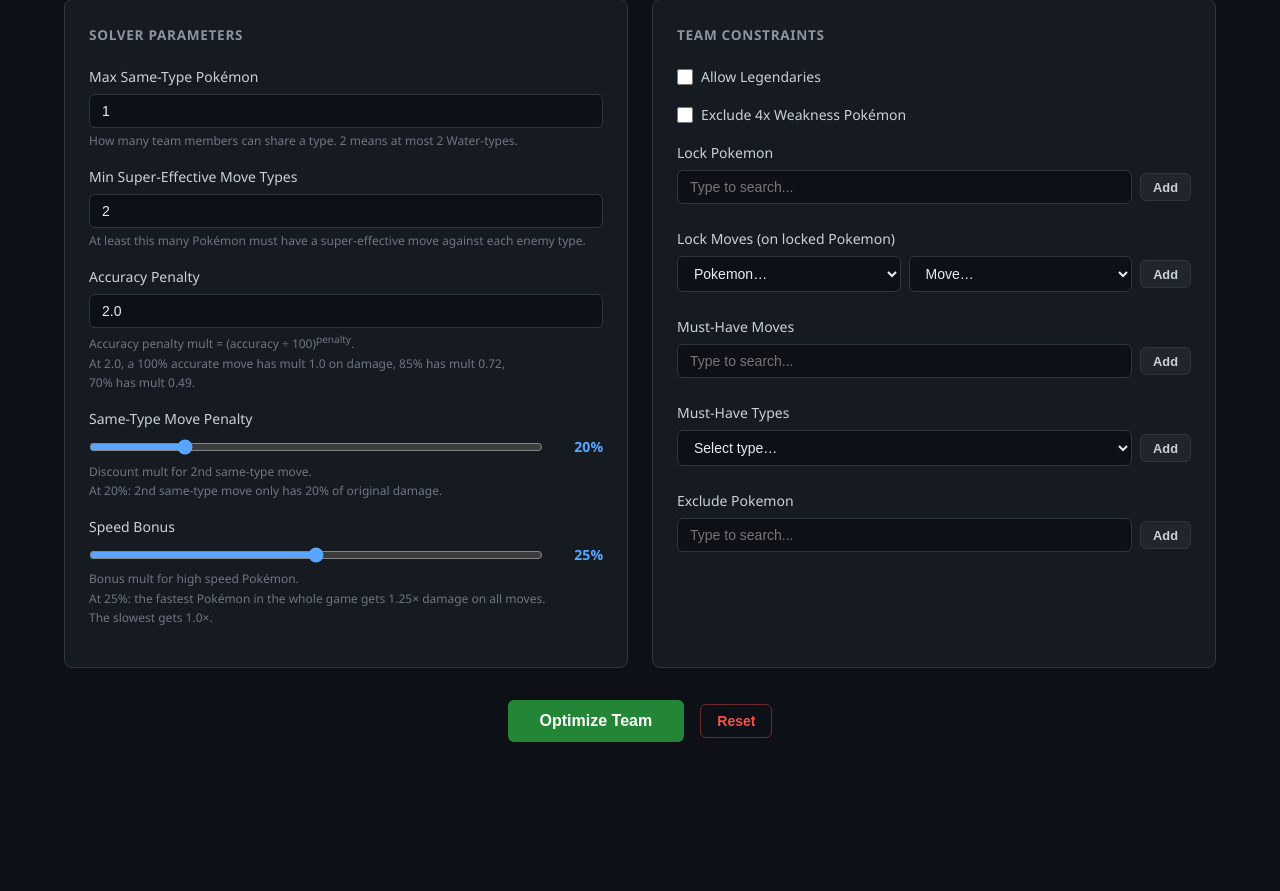
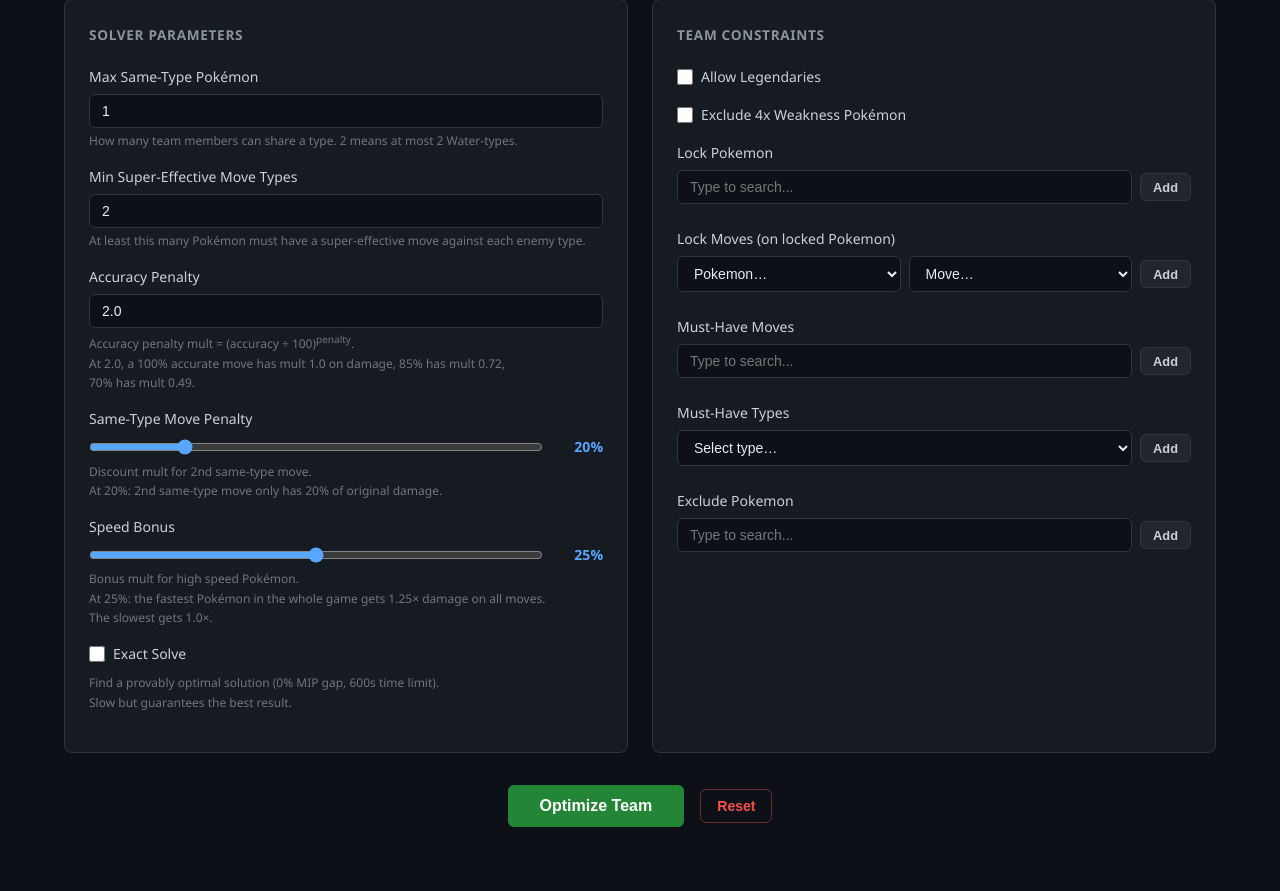
Before and after one commit to ernfu/pkmn-team-optim, a Flask app: page / in a window 1280 px wide. Shown: the part 229-1120 px from the top of the page. Before the commit the page ends 971 px from the top, so only its background shows below. Run offline with Flask 3, Linux system fonts and the light colour scheme; data that the repository does not hold is empty; parts of the project's set-up code (start-up, migrations or seed data) failed here and were passed over.

Commit message:
feat: implement progress tracking UI and exact solve option in optimization process

```diff
--- a/templates/index.html
+++ b/templates/index.html
@@ -90,6 +90,26 @@
             border-radius:50%;animation:spin .8s linear infinite;
         }
         @keyframes spin{to{transform:rotate(360deg)}}
+
+        .progress-wrap{max-width:480px;margin:0 auto}
+        .progress-phase{font-size:.9rem;color:#c9d1d9;margin-bottom:.75rem}
+        .progress-track{
+            background:#21262d;border:1px solid #30363d;border-radius:6px;
+            height:22px;overflow:hidden;position:relative;
+        }
+        .progress-fill{
+            height:100%;background:linear-gradient(90deg,#238636,#2ea043);
+            border-radius:5px;width:0%;
+            transition:width .4s ease-out;
+        }
+        .progress-pct{
+            position:absolute;inset:0;display:flex;align-items:center;
+            justify-content:center;font-size:.75rem;font-weight:700;color:#f0f6fc;
+        }
+        .progress-stats{
+            margin-top:.5rem;font-size:.75rem;color:#6e7681;
+            display:flex;justify-content:center;gap:1.5rem;
+        }
 
         #results{display:none}
         .results-header{
@@ -295,6 +315,15 @@
                     The slowest gets 1.0×.
                 </div>
             </div>
+
+            <div class="checkbox-field">
+                <input type="checkbox" id="exact-solve">
+                <label for="exact-solve">Exact Solve</label>
+            </div>
+            <div class="hint" style="margin-top:-.5rem;margin-bottom:1rem">
+                Find a provably optimal solution (0% MIP gap, 600s time limit).<br>
+                Slow but guarantees the best result.
+            </div>
         </div>
 
         <div class="card">
@@ -366,8 +395,14 @@
     </div>
 
     <div id="loading" hidden>
-        <div class="spinner"></div>
-        <p style="margin-top:1rem">Running MILP solver&hellip;</p>
+        <div class="progress-wrap">
+            <div class="progress-phase" id="progress-phase">Preparing&hellip;</div>
+            <div class="progress-track">
+                <div class="progress-fill" id="progress-fill"></div>
+                <div class="progress-pct" id="progress-pct">0%</div>
+            </div>
+            <div class="progress-stats" id="progress-stats"></div>
+        </div>
     </div>
 
     <div id="error" hidden></div>
@@ -436,7 +471,7 @@ const STORAGE_KEY = 'gen3_optim_state';
 const DEFAULTS = {
     maxOverlap: 1, minRedundancy: 2, accExponent: 2.0,
     dupTypeDiscount: 20, speedBonus: 25,
-    allowLegendaries: false, no4xWeakness: false,
+    allowLegendaries: false, no4xWeakness: false, exactSolve: false,
     lockedPokemon: [], lockedMoves: [], mustHaveMoves: [],
     mustHaveTypes: [], excludedPokemon: [],
 };
@@ -450,6 +485,7 @@ function saveState() {
         speedBonus: parseInt(document.getElementById('speed-bonus').value),
         allowLegendaries: document.getElementById('allow-legendaries').checked,
         no4xWeakness: document.getElementById('no-4x-weakness').checked,
+        exactSolve: document.getElementById('exact-solve').checked,
         lockedPokemon, lockedMoves, mustHaveMoves, mustHaveTypes, excludedPokemon,
     };
     localStorage.setItem(STORAGE_KEY, JSON.stringify(state));
@@ -474,6 +510,7 @@ function restoreState() {
 
     document.getElementById('allow-legendaries').checked = s.allowLegendaries ?? DEFAULTS.allowLegendaries;
     document.getElementById('no-4x-weakness').checked = s.no4xWeakness ?? DEFAULTS.no4xWeakness;
+    document.getElementById('exact-solve').checked = s.exactSolve ?? DEFAULTS.exactSolve;
 
     lockedPokemon = s.lockedPokemon ?? [];
     lockedMoves = s.lockedMoves ?? [];
@@ -501,6 +538,7 @@ function resetState() {
     document.getElementById('speed-bonus-value').textContent = DEFAULTS.speedBonus + '%';
     document.getElementById('allow-legendaries').checked = DEFAULTS.allowLegendaries;
     document.getElementById('no-4x-weakness').checked = DEFAULTS.no4xWeakness;
+    document.getElementById('exact-solve').checked = DEFAULTS.exactSolve;
 
     lockedPokemon = [];
     lockedMoves = [];
@@ -539,6 +577,7 @@ document.addEventListener('DOMContentLoaded', () => {
     });
     document.getElementById('allow-legendaries').addEventListener('change', saveState);
     document.getElementById('no-4x-weakness').addEventListener('change', saveState);
+    document.getElementById('exact-solve').addEventListener('change', saveState);
     document.getElementById('add-exclude-btn').addEventListener('click', addExcludedPokemon);
     document.getElementById('exclude-poke-input').addEventListener('keydown', e => {
         if (e.key === 'Enter') { e.preventDefault(); addExcludedPokemon(); }
@@ -703,6 +742,15 @@ function renderTags(elId, list, removeFn) {
     });
 }
 
+let _maxPct = 0;
+function setProgress(pct, phase, stats) {
+    if (pct > _maxPct) _maxPct = pct;
+    document.getElementById('progress-fill').style.width = _maxPct + '%';
+    document.getElementById('progress-pct').textContent = Math.round(_maxPct) + '%';
+    if (phase) document.getElementById('progress-phase').textContent = phase;
+    document.getElementById('progress-stats').textContent = stats || '';
+}
+
 async function runOptimize() {
     const btn = document.getElementById('optimize-btn');
     const loading = document.getElementById('loading');
@@ -713,6 +761,9 @@ async function runOptimize() {
     loading.hidden = false;
     results.style.display = 'none';
     errorDiv.hidden = true;
+    _maxPct = 0;
+    setProgress(0, 'Preparing\u2026', '');
+    loading.scrollIntoView({ behavior: 'smooth', block: 'center' });
 
     const payload = {
         max_overlap: parseInt(document.getElementById('max-overlap').value),
@@ -722,6 +773,7 @@ async function runOptimize() {
         speed_bonus: parseInt(document.getElementById('speed-bonus').value) / 100,
         allow_legendaries: document.getElementById('allow-legendaries').checked,
         no_4x_weakness: document.getElementById('no-4x-weakness').checked,
+        exact_solve: document.getElementById('exact-solve').checked,
         locked_pokemon: lockedPokemon,
         locked_moves: lockedMoves,
         must_have_moves: mustHaveMoves,
@@ -730,25 +782,59 @@ async function runOptimize() {
     };
 
     try {
-        const res = await fetch('/optimize', {
+        const res = await fetch('/optimize-stream', {
             method: 'POST',
             headers: { 'Content-Type': 'application/json' },
             body: JSON.stringify(payload),
         });
-        const data = await res.json();
-        if (data.status !== 'Optimal') {
-            errorDiv.innerHTML = `<div class="error-msg">${data.message || 'Optimization failed.'}</div>`;
-            errorDiv.hidden = false;
-        } else {
-            renderResults(data);
-            results.style.display = 'block';
+
+        const reader = res.body.getReader();
+        const decoder = new TextDecoder();
+        let buf = '';
+
+        while (true) {
+            const { done, value } = await reader.read();
+            if (done) break;
+            buf += decoder.decode(value, { stream: true });
+
+            let boundary;
+            while ((boundary = buf.indexOf('\n\n')) !== -1) {
+                const block = buf.slice(0, boundary);
+                buf = buf.slice(boundary + 2);
+
+                let evtType = 'message', evtData = '';
+                for (const line of block.split('\n')) {
+                    if (line.startsWith('event: ')) evtType = line.slice(7);
+                    else if (line.startsWith('data: ')) evtData = line.slice(6);
+                }
+                if (!evtData) continue;
+
+                const d = JSON.parse(evtData);
+
+                if (evtType === 'progress') {
+                    if (d.nodes > 0) {
+                        const rawGap = typeof d.gap === 'number' ? d.gap : null;
+                        const gapLabel = rawGap != null ? (rawGap * 100).toFixed(1) + '%' : '\u2014';
+                        const stats = `Gap ${gapLabel}  \u00b7  ${d.nodes} nodes  \u00b7  ${d.time}s`;
+                        setProgress(d.pct, 'Solving MILP\u2026', stats);
+                    }
+                } else if (evtType === 'result') {
+                    setProgress(100, 'Done!');
+                    renderResults(d);
+                    results.style.display = 'block';
+                    results.scrollIntoView({ behavior: 'smooth', block: 'start' });
+                } else if (evtType === 'error') {
+                    errorDiv.innerHTML = `<div class="error-msg">${d.message || 'Optimization failed.'}</div>`;
+                    errorDiv.hidden = false;
+                }
+            }
         }
     } catch (err) {
         errorDiv.innerHTML = `<div class="error-msg">Request failed: ${err.message}</div>`;
         errorDiv.hidden = false;
     } finally {
         btn.disabled = false;
-        loading.hidden = true;
+        setTimeout(() => { loading.hidden = true; }, 600);
     }
 }
 
```
